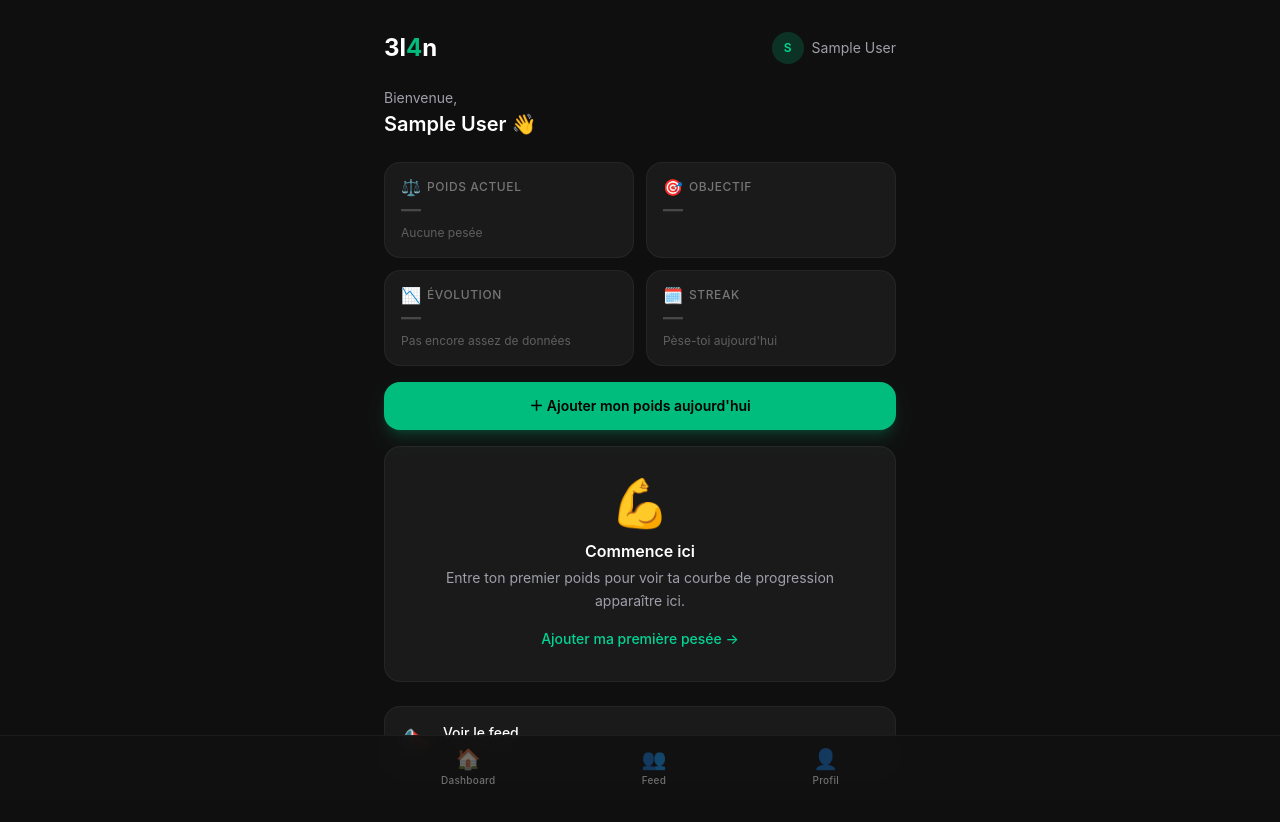
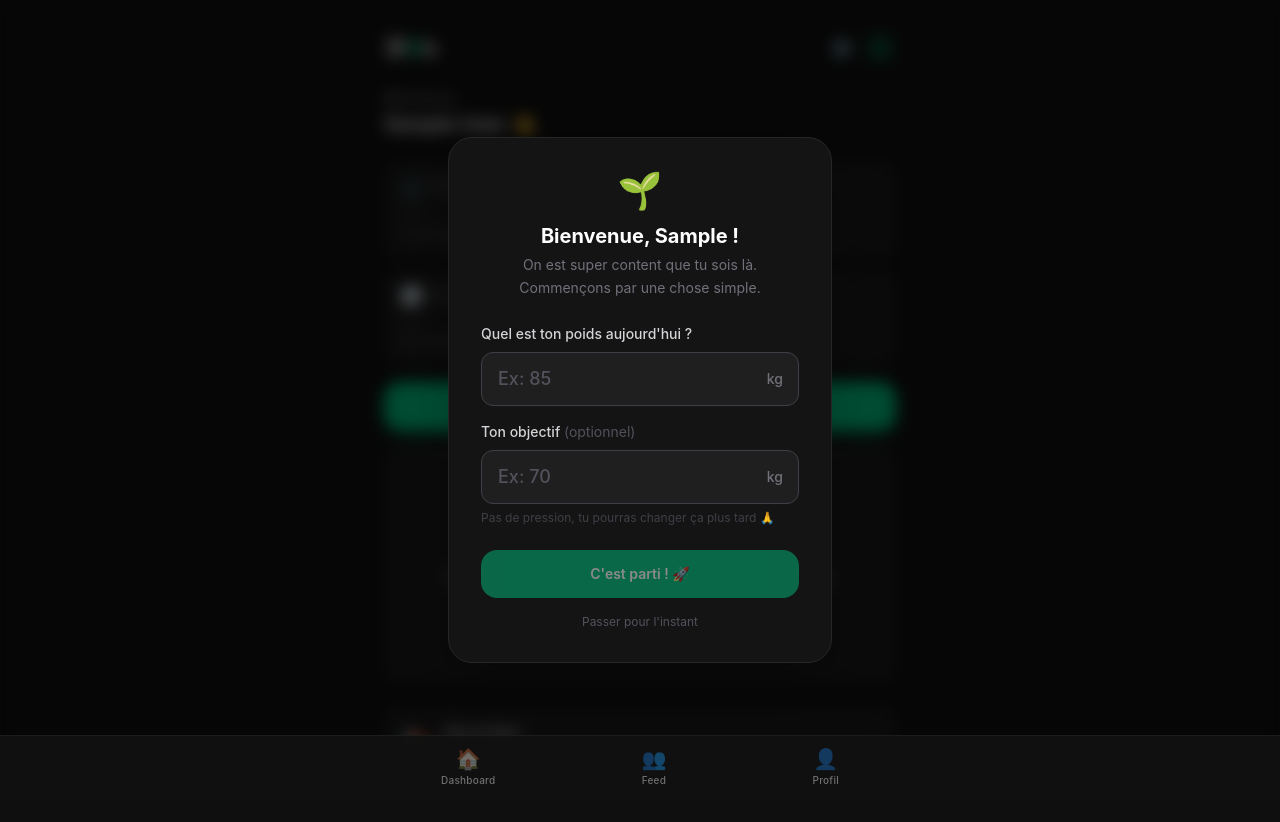
Before and after one commit to Teufzer/3l4n, a Next.js app: page /dashboard in a window 1280 px wide. Shown: the top 822 px of the page. Built offline with nearby package versions, Linux system fonts and the light colour scheme; no server answers; the database is empty; sample sign-in values are in the browser's storage.

Commit message:
merge: dashboard-v2 + feed-profile-v2 + goals-settings

```diff
--- a/src/app/dashboard/page.tsx
+++ b/src/app/dashboard/page.tsx
@@ -3,6 +3,7 @@ import { redirect } from 'next/navigation'
 import Link from 'next/link'
 import { prisma } from '@/lib/prisma'
 import DashboardClient from './DashboardClient'
+import OnboardingModal from '@/components/OnboardingModal'
 
 export default async function DashboardPage() {
   const session = await auth()
@@ -11,19 +12,19 @@ export default async function DashboardPage() {
     redirect('/login')
   }
 
-  // Fetch weight entries server-side
-  const rawEntries = await prisma.weightEntry.findMany({
+  const [rawEntries, user, weightCount] = await Promise.all([
+    prisma.weightEntry.findMany({
       where: { userId: session.user.id },
       orderBy: { date: 'asc' },
-    select: {
-      id: true,
-      weight: true,
-      date: true,
-      note: true,
-    },
-  })
+      select: { id: true, weight: true, date: true, note: true },
+    }),
+    prisma.user.findUnique({
+      where: { id: session.user.id },
+      select: { targetWeight: true, startWeight: true },
+    }),
+    prisma.weightEntry.count({ where: { userId: session.user.id } }),
+  ])
 
-  // Serialize dates to ISO strings for client components
   const entries = rawEntries.map((e) => ({
     id: e.id,
     weight: e.weight,
@@ -31,7 +32,10 @@ export default async function DashboardPage() {
     note: e.note,
   }))
 
+  const needsOnboarding = weightCount === 0
+
   return (
+    <>
       <div className="min-h-screen bg-[#0f0f0f] px-4 py-8 pb-24">
         <div className="max-w-lg mx-auto space-y-6">
           {/* Header */}
@@ -39,6 +43,10 @@ export default async function DashboardPage() {
             <h1 className="text-2xl font-bold text-white">
               3l<span className="text-emerald-500">4</span>n
             </h1>
+            <div className="flex items-center gap-3">
+              <Link href="/settings" className="text-zinc-500 hover:text-white transition" title="Paramètres">
+                ⚙️
+              </Link>
               <Link
                 href={`/profile/${session.user.id}`}
                 className="flex items-center gap-2 text-sm text-zinc-400 hover:text-white transition"
@@ -46,8 +54,8 @@ export default async function DashboardPage() {
                 <span className="w-8 h-8 rounded-full bg-emerald-500/20 flex items-center justify-center text-emerald-400 font-semibold text-xs">
                   {(session.user.name || session.user.email || 'U')[0].toUpperCase()}
                 </span>
-            <span className="hidden sm:block">{session.user.name || 'Mon profil'}</span>
               </Link>
+            </div>
           </div>
 
           {/* Welcome */}
@@ -56,10 +64,15 @@ export default async function DashboardPage() {
             <h2 className="text-xl font-semibold text-white mt-0.5">
               {session.user.name || session.user.email} 👋
             </h2>
+            {user?.targetWeight && (
+              <p className="text-xs text-emerald-500/70 mt-1">
+                🎯 Objectif : {user.targetWeight} kg
+              </p>
+            )}
           </div>
 
           {/* Dashboard client (stats + chart + form) */}
-        <DashboardClient initialEntries={entries} />
+          <DashboardClient initialEntries={entries} targetWeight={user?.targetWeight ?? null} />
 
           {/* Feed link */}
           <Link
@@ -79,5 +92,8 @@ export default async function DashboardPage() {
           </Link>
         </div>
       </div>
+
+      {needsOnboarding && <OnboardingModal userName={session.user?.name} />}
+    </>
   )
 }
```
Lines whose indentation alone changed are shown as unchanged.
